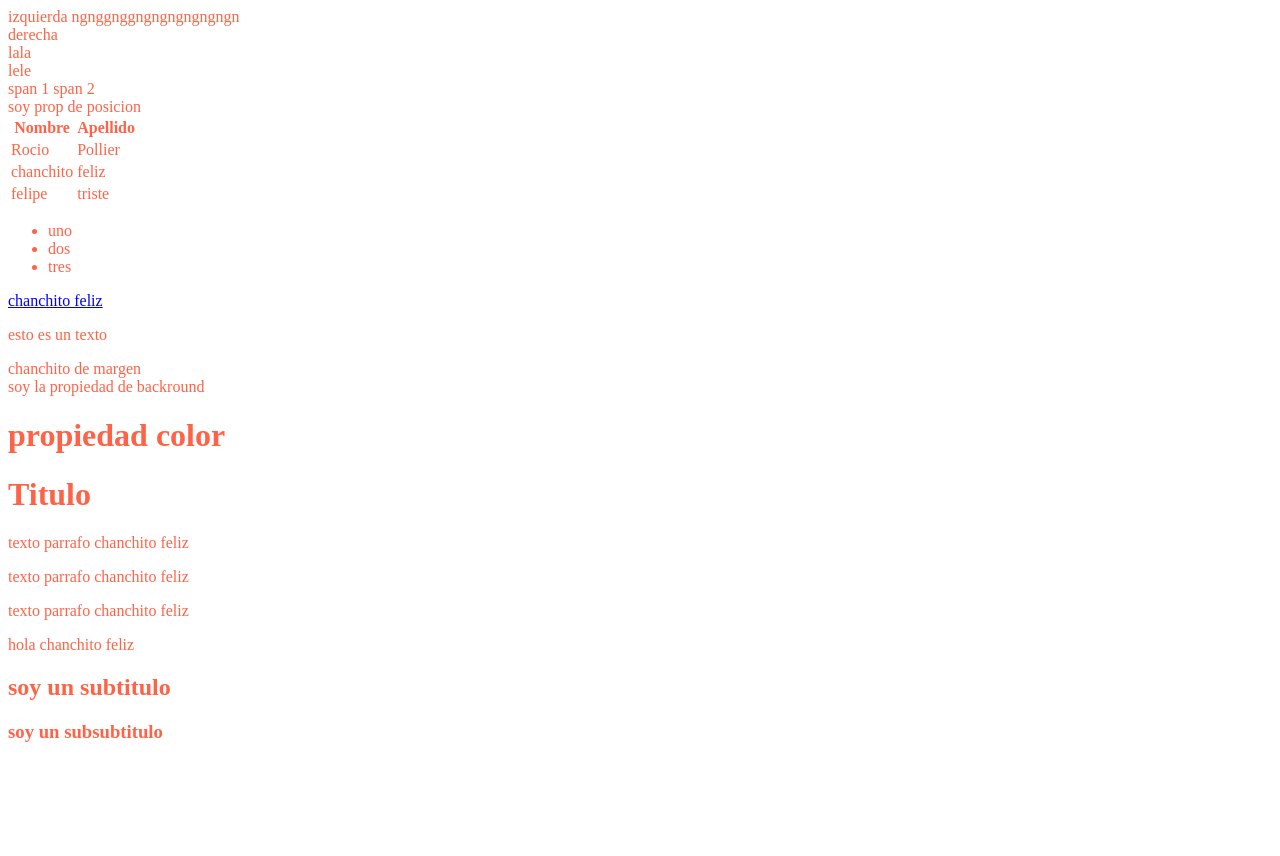
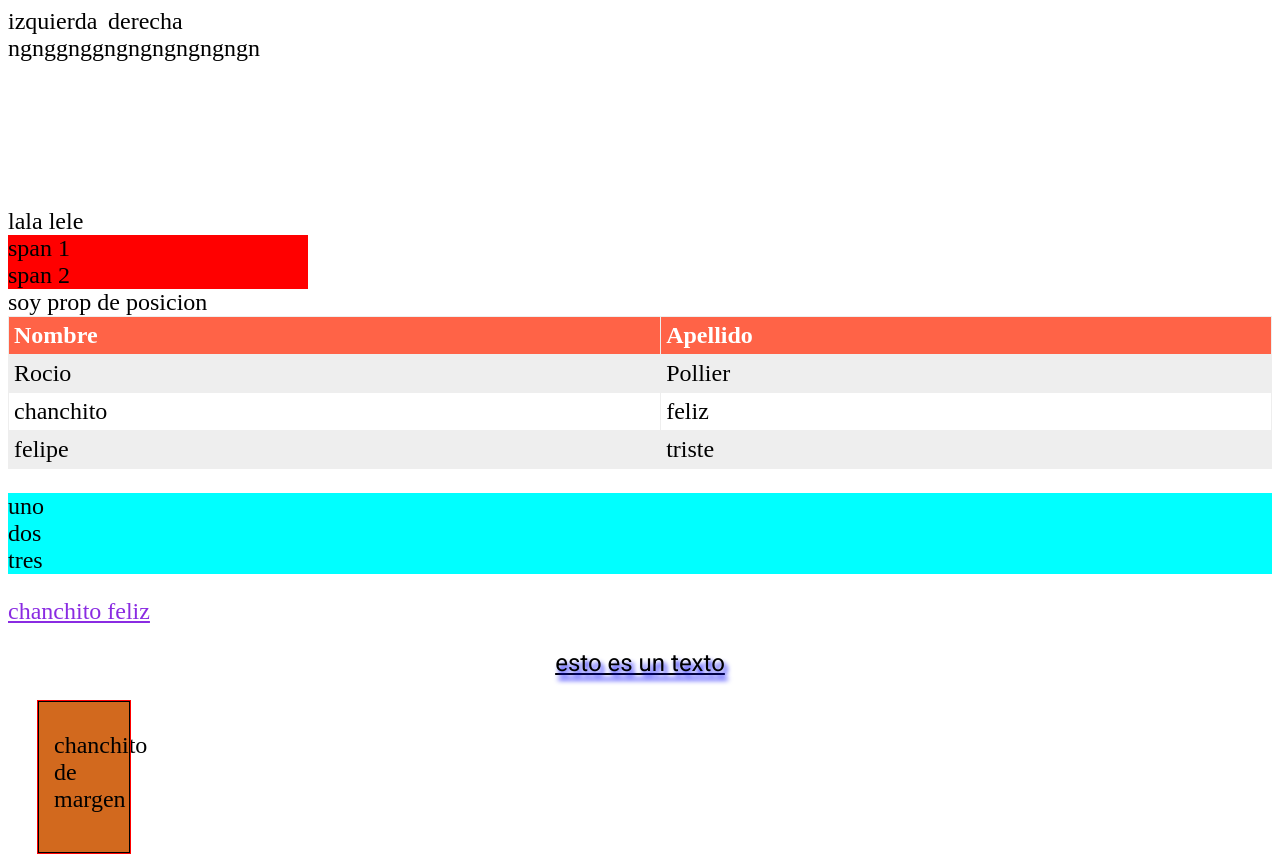
Before and after one commit to rociopollier/Prueba2, a plain HTML site: page index.html in a window 1280 px wide. Shown: the top 856 px of the page. Before the commit the page ends 800 px from the top, so only its background shows below. Drawn offline with Linux system fonts and the light colour scheme.

Commit message:
Add files via upload

```diff
--- a/styles/style.css
+++ b/styles/style.css
@@ -1,3 +1,247 @@
-body {
+#titulo{
   color: tomato;
 }
+/* #=id */
+/* .=class */
+p.especial {
+  color: mediumseagreen;
+}
+p.texto {
+  color: slateblue;
+}
+div p {
+  color: aquamarine;
+}
+div h2, div h3 {
+  color: brown
+}
+*{
+  font-size: 24px;
+  /*color: black;*/
+}
+/* este es un comentario */
+
+/* .color {
+   # se utiliza siempre en hexadecimal
+
+  color: #000 negro pleno
+  color: #fff blanco pleno
+  color: #f00 rojo pleno
+  color: #0f0 verde pleno
+  color: #00f amarillo pleno
+
+  mientras mas cercano a #fff nos va dando colores mas claros
+  ejem: color: #eee gris claro
+
+  #000000
+  los primeros dos son el rojo
+  los segundos dos son verde
+  los terceros dos son azul
+
+  si agarramos el primer digito le pones el color
+  si agarramos el segundo digito le variamos la intensidad
+}
+.color {
+  color: rgb(0,0,0); negro
+  rgb(255,0,0); rojo
+  rgb(0,255,0); verde
+  rgb(0,0,255); azul
+  rgb(0,255,255); se pueden usar en combinacion
+}*/
+
+
+.color{
+  /*border: 5px red inset*/
+ /* primero grosor
+  segundo color
+  tercero estilo */
+  /*
+  tipos de estilo
+  dotted (borde de puntos)
+  dashed (linea punteada)
+  solid (linea solida)
+  double (linea doble)
+  groove (se puede usar en elementos tridimencionales)
+  rigde (se puede usar en elementos tridimencionales)
+  inset (se puede usar en elementos tridimencionales)
+  outset (se puede usar en elementos tridimencionales)
+  none
+  hidden
+  */
+  border-style: solid;
+  border-color: blue;
+  border-radius: 5px;
+  border-width: 5px;
+}
+
+
+#fondo{
+ /* background-color: red;*/
+  background-color: rgba(255,0,0);
+  /*background-color: rgba(0,0,0,0.3);
+  los primeros tres dijitos son como siempre pero el cuarto es la opacidad o transparencia que se le da al elemento */
+  /*opacity: 0.3;*/
+  /* le da opacidad al elemento completo no solo al fondo */
+  height: 400px;
+ /* background-image: url('styles/img/1.png'); */
+ /* background-repeat: no-repeat;*/
+ /* repeat-x; se ven horizontal
+  repeat-y; se ven vertical */
+  /*background-position: left top;*/
+  /* hay dos posiciones
+  la primera eje orizontal
+  la segunda eje vertical */
+  /*en la segunda se pueden ponir diferentes valores como:
+  top= arriba
+  center= medio
+  bottom= boton*/
+  background: #f00 url('img/1.png') repeat-y center bottom / 100px 100px;
+ /* background-size: 100px 100px;*/
+  /*
+  background-size: auto; tamaño real
+  backround-size: contiene la imagen
+  background-size: cover; se adapta al tamaño del explorador */
+}
+
+.margen{
+  background-color: chocolate;
+  margin: 15px 20px 25px 30px;
+  /*
+  tenemos cuatro posiciones
+  primera arriba
+  segunda derecha
+  tercera abajo
+  cuarta izquierda
+
+  si son tres
+  30px arriba
+  25px horizontal
+  20px abajo
+
+  si son dos
+  30px vertical
+  25px horizontal
+
+  si es uno solo
+  todos los lados son iguales
+
+  lo podemos hacer tanto en margin como en padding
+  */
+  padding: 30px 25px 20px 15px;
+  border: solid 1px black;
+  height: 100px;
+  /* height es alto */
+  width: 50px;
+  overflow: visible;
+  /*este valor viene por defecto, si el texto es mas largo que es sector este va a quedar sobresaliente del mismo
+  */
+  /*
+  hay variis tipos para usar
+  overflow: hidden; este oculta el texto saliente
+  overflow: croll; este agrega barras laterales para poder movernos dentro del recuadro y ver todo el contenido
+  */
+  outline: 1px solid red;
+}
+
+.text{
+  font-family: 'Roboto', sans-serif;
+  /*verdana, geneva, tahona, sans-serif;*/
+  /* son losbtipos de letras para el texto en caso de que no tome alguna de las anteriores
+  en google fonts podemos descargar tipos de letras copiamos el link de la señalada y la pegamos en el head
+  */
+  text-align: center;
+  /* podemos usar tambien
+  top, left, rigt  */
+  text-decoration: underline;
+  /*
+  underlone subraya
+  none viene por defecto (no es nada)
+  line-through es una linea por encima del texto dejandolo como tachado
+  overline pone una linea por sobre el texto
+  */
+  text-shadow: 3px 5px 5px blue
+  /* en este caso
+  el primero es derecha
+  el segundo es abajo
+  si agregamos un tercero este seria agregar cantidad de sombra o difuminado
+  */
+}
+a:link {
+  color: blueviolet;
+}
+a:visited {
+  color: gray;
+}
+a:hover{
+  color: yellow;
+}
+a:active{
+  color: red;
+}
+/*todos estos selectores pon para indicar el estado de los links
+primero color normal en el que aparece escrito
+segundo color en el que se pone una vez es visitado
+tercero color que se pone cuando pasamos por encima del link
+cuarto color que se pone cuando lo estamos clicleando seleccionando
+
+este ordem se debe respetar
+ejemplo no se puede poner el cuarto valor despues del segundo
+*/
+ul{
+  background-color: cyan;
+  list-style-type: none;
+  padding-left: 0;
+}
+
+table{
+  width: 100%;
+  border-collapse: collapse;
+}
+th, td{
+  border: solid 1px #eee;
+  padding: 5px;
+}
+th{
+  background-color: tomato;
+  color: white;
+  text-align: left;
+}
+tr:nth-child(even){
+  background-color: #eee;
+  /*con este elemento seleccionamos elementos en particular, no todo
+  even significa impar
+  odd significa par*/
+}
+tr:hover{
+  background-color: #aaa;
+  cursor: pointer;
+}
+span{
+  display: block;
+  /*display: none;*/
+  /*visibility: hidden;*/
+  max-width: 300px;
+  background-color: red
+}
+.inline{
+  display: inline;
+}
+#position{
+  position: sticky;
+  /*
+  relativo a donde tiene que estar el elemento
+  static todos vienen asi
+  fixed se antepone en la linea pero queda fijado en su lugar y se mueve con todo el documento
+  absolute tambien se posiciona delante del elemento padre pero no se va a mover
+  sticky mezcla entre relative y fixed
+  */
+  left: 20px;
+  top: 25px;
+}
+.left{
+  float: left;
+  width: 100px;
+}
+.container{
+  height: 200px;
+}
```
